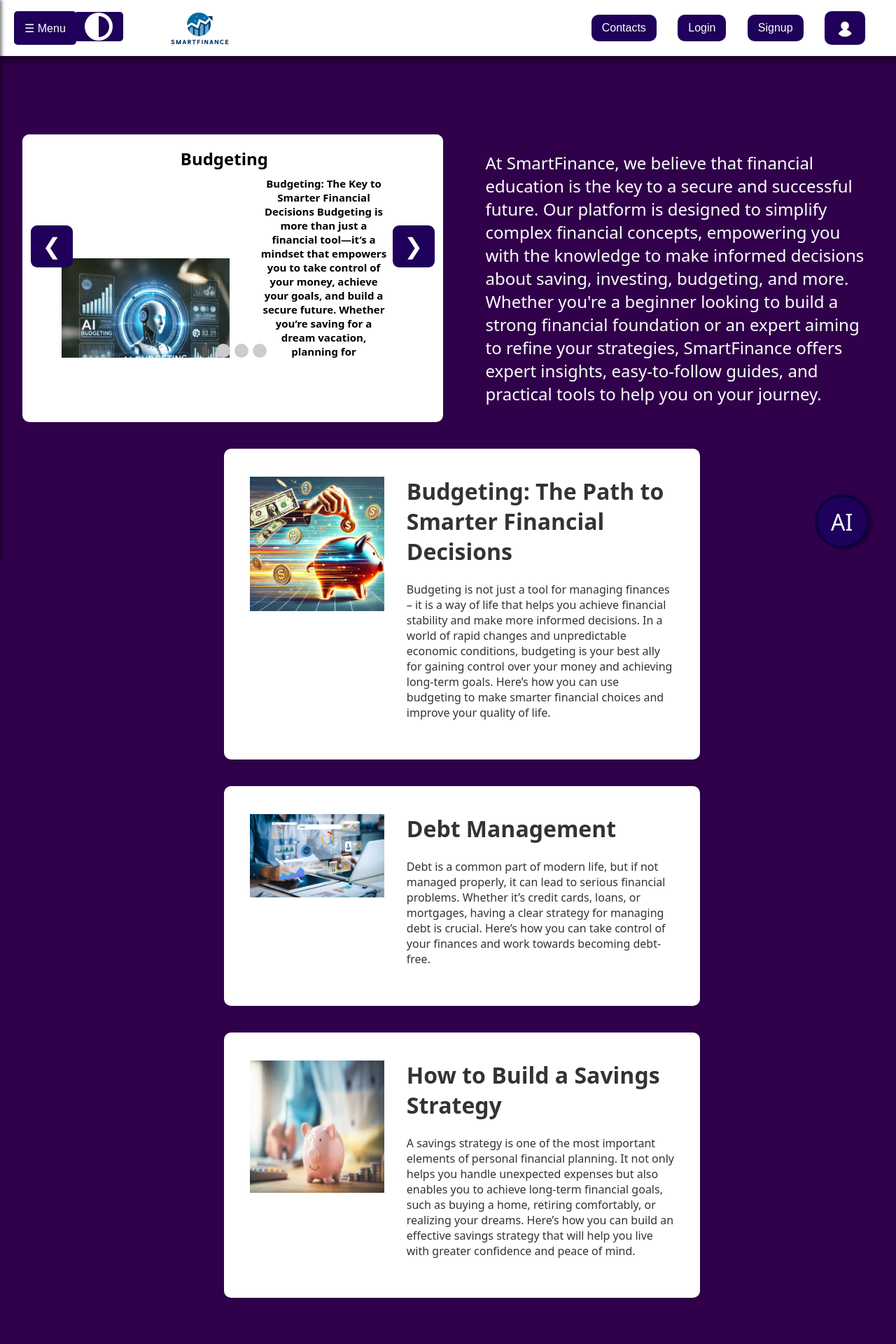
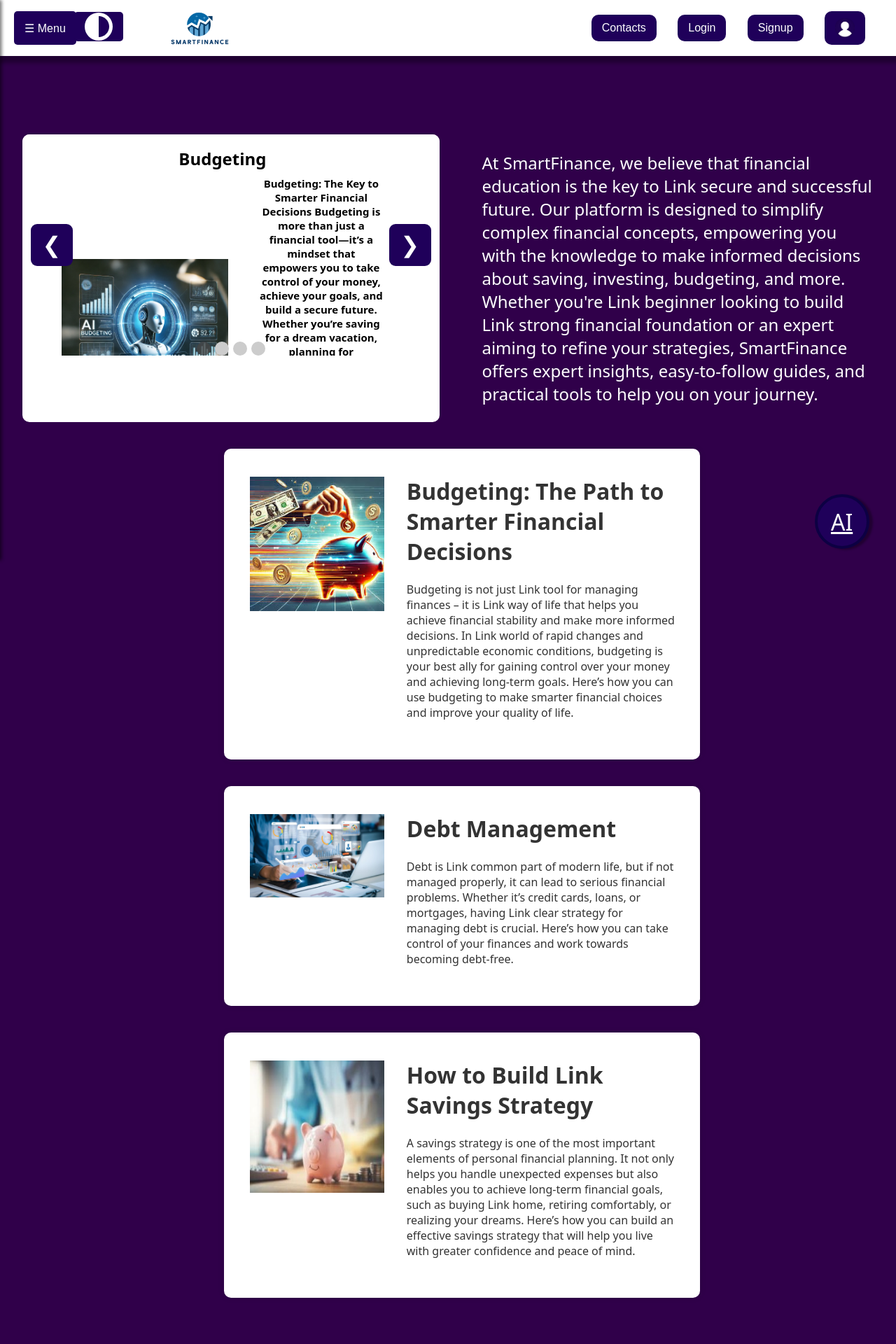
Before and after one commit to YavorPenev/Legends_HackTUES11, a React app in the folder Frontend/: page / in a window 1280 px wide. Shown: the top 1920 px of the page at 70% size. Built offline with nearby package versions, Linux system fonts and the light colour scheme; the HTML template or start-up script is replaced by a standard one.

Commit message:
replaced all a with link

```diff
--- a/Frontend/src/main.jsx
+++ b/Frontend/src/main.jsx
@@ -1,7 +1,7 @@
 import { StrictMode } from 'react';
 import { createRoot } from 'react-dom/client';
 import React, { useState, useEffect } from 'react';
-import { BrowserRouter as Router, Routes, Route, NavLink } from "react-router";
+import { BrowserRouter as Router, Routes, Route, NavLink, Link } from "react-router";
 import Carousel from './parts/carousel';
 import ThemeChange from './parts/ThemeChange';
 import Calculator from './calculator';
@@ -105,15 +105,15 @@ function Main() {
                 </div>
             </header>
 
-            <a className="element_buttons" id="aibutton">AI</a>
+            <Link className="element_buttons" id="aibutton">AI</Link>
 
             <div id="carousel-flex">
 
                 <div className="element" id="carousel-box"><Carousel /></div>
-                <p id="promotext">At SmartFinance, we believe that financial education is the key to a secure and successful future. Our
+                <p id="promotext">At SmartFinance, we believe that financial education is the key to Link secure and successful future. Our
                     platform is designed to simplify complex financial concepts, empowering you with the knowledge to make
                     informed decisions about saving, investing, budgeting, and more.
-                    Whether you're a beginner looking to build a strong financial foundation or an expert aiming to refine your
+                    Whether you're Link beginner looking to build Link strong financial foundation or an expert aiming to refine your
                     strategies, SmartFinance offers expert insights, easy-to-follow guides, and practical tools to help you on
                     your journey.
                 </p>
@@ -126,13 +126,13 @@ function Main() {
             <div id="container" className="element">
                 <div className="cont">
                     <div className="content">
-                        <a className="image-box" href="https://www.getsmarteraboutmoney.ca/learning-path/budgeting/">
+                        <Link className="image-box" href="https://www.getsmarteraboutmoney.ca/learning-path/budgeting/">
                             <img className="image" src="/images.jfif" alt="1" />
-                        </a>
+                        </Link>
                         <div className="main-text" id="main-text">
                             <h1>Budgeting: The Path to Smarter Financial Decisions</h1>
-                            <p>Budgeting is not just a tool for managing finances – it is a way of life that helps you achieve
-                                financial stability and make more informed decisions. In a world of rapid changes and
+                            <p>Budgeting is not just Link tool for managing finances – it is Link way of life that helps you achieve
+                                financial stability and make more informed decisions. In Link world of rapid changes and
                                 unpredictable economic conditions, budgeting is your best ally for gaining control over your
                                 money and achieving long-term goals. Here’s how you can use budgeting to make smarter financial
                                 choices and improve your quality of life.</p>
@@ -144,13 +144,13 @@ function Main() {
             <div id="container" className="element">
                 <div className="cont">
                     <div className="content">
-                        <a className="image-box" href="https://www.getsmarteraboutmoney.ca/learning-path/budgeting/">
+                        <Link className="image-box" href="https://www.getsmarteraboutmoney.ca/learning-path/budgeting/">
                             <img className="image" src="/images3.webp" alt="1" />
-                        </a>
+                        </Link>
                         <div className="main-text" id="main-text">
                             <h1>Debt Management</h1>
-                            <p>Debt is a common part of modern life, but if not managed properly, it can lead to serious
-                                financial problems. Whether it’s credit cards, loans, or mortgages, having a clear strategy
+                            <p>Debt is Link common part of modern life, but if not managed properly, it can lead to serious
+                                financial problems. Whether it’s credit cards, loans, or mortgages, having Link clear strategy
                                 for
                                 managing debt is crucial. Here’s how you can take control of your finances and work towards
                                 becoming debt-free.
@@ -163,14 +163,14 @@ function Main() {
             <div id="container" className="element">
                 <div className="cont">
                     <div className="content">
-                        <a className="image-box" href="https://www.getsmarteraboutmoney.ca/learning-path/budgeting/">
+                        <Link className="image-box" href="https://www.getsmarteraboutmoney.ca/learning-path/budgeting/">
                             <img className="image" src="/images2.jfif" alt="1" />
-                        </a>
+                        </Link>
                         <div className="main-text" id="main-text">
-                            <h1>How to Build a Savings Strategy</h1>
+                            <h1>How to Build Link Savings Strategy</h1>
                             <p>A savings strategy is one of the most important elements of personal financial planning. It not
                                 only helps you handle unexpected expenses but also enables you to achieve long-term financial
-                                goals, such as buying a home, retiring comfortably, or realizing your dreams. Here’s how you can
+                                goals, such as buying Link home, retiring comfortably, or realizing your dreams. Here’s how you can
                                 build an effective savings strategy that will help you live with greater confidence and peace of
                                 mind.</p>
                         </div>
@@ -184,20 +184,20 @@ function Main() {
                     <div className="element" id="feature-card">
                         <h3>Calculate Your Finances</h3>
                         <p>Use our advanced tools to calculate your income, expenses, and savings effortlessly.</p>
-                        <a href="../calculator.html" className="element_buttons" id="feature-button">Try Calculator</a>
+                        <Link href="../calculator.html" className="element_buttons" id="feature-button">Try Calculator</Link>
                     </div>
 
                     <div className="element" id="feature-card">
                         <h3>Get Personalized Advice</h3>
                         <p>Receive expert financial advice tailored to your unique situation and goals.</p>
-                        <a href="../portfolio.html" className="element_buttons" id="feature-button">Get Advice</a>
+                        <Link to="/portfolio" className="element_buttons" id="feature-button">Get Advice</Link>
                     </div>
 
 
                     <div className="element" id="feature-card">
                         <h3>Plan Your Budget</h3>
-                        <p>Create and manage a budget that works for you, with tips to optimize your spending.</p>
-                        <a href="#budget-planning" className="element_buttons" id="feature-button">Start Planning</a>
+                        <p>Create and manage Link budget that works for you, with tips to optimize your spending.</p>
+                        <Link to="#budget-planning" className="element_buttons" id="feature-button">Start Planning</Link>
                     </div>
 
 
@@ -213,14 +213,14 @@ function Main() {
                     </div>
                     <div className="footer-column">
                         <h3>Navigation</h3>
-                        <a href="#">Home</a>
-                        <a href="#">Contacts</a>
+                        <Link to="#">Home</Link>
+                        <Link to="#">Contacts</Link>
                     </div>
                     <div className="footer-column">
                         <h3>Quick Links</h3>
-                        <a href="FAQ.html">FAQ</a>
-                        <a href="calculator.html">Calculator</a>
-                        <a href="aboutus.html">About Us</a>
+                        <Link to="/FAQ">FAQ</Link>
+                        <Link to="/calculator">Calculator</Link>
+                        <Link to="/aboutus">About Us</Link>
                     </div>
                     <div className="footer-column contact-info">
                         <h3>Contact Information</h3>
@@ -231,9 +231,9 @@ function Main() {
                 </div>
                 <h3 style={{ textAlign: 'center' }}>
                     Copyright © 2025, All Rights Reserved | Designed By{" "}
-                    <a style={{ color: 'rgb(207, 207, 207)' }} href="aboutus.html">
+                    <Link style={{ color: 'rgb(207, 207, 207)' }} to="/aboutus">
                         Legends Team
-                    </a>
+                    </Link>
                 </h3>
             </footer>
         </div>
```
